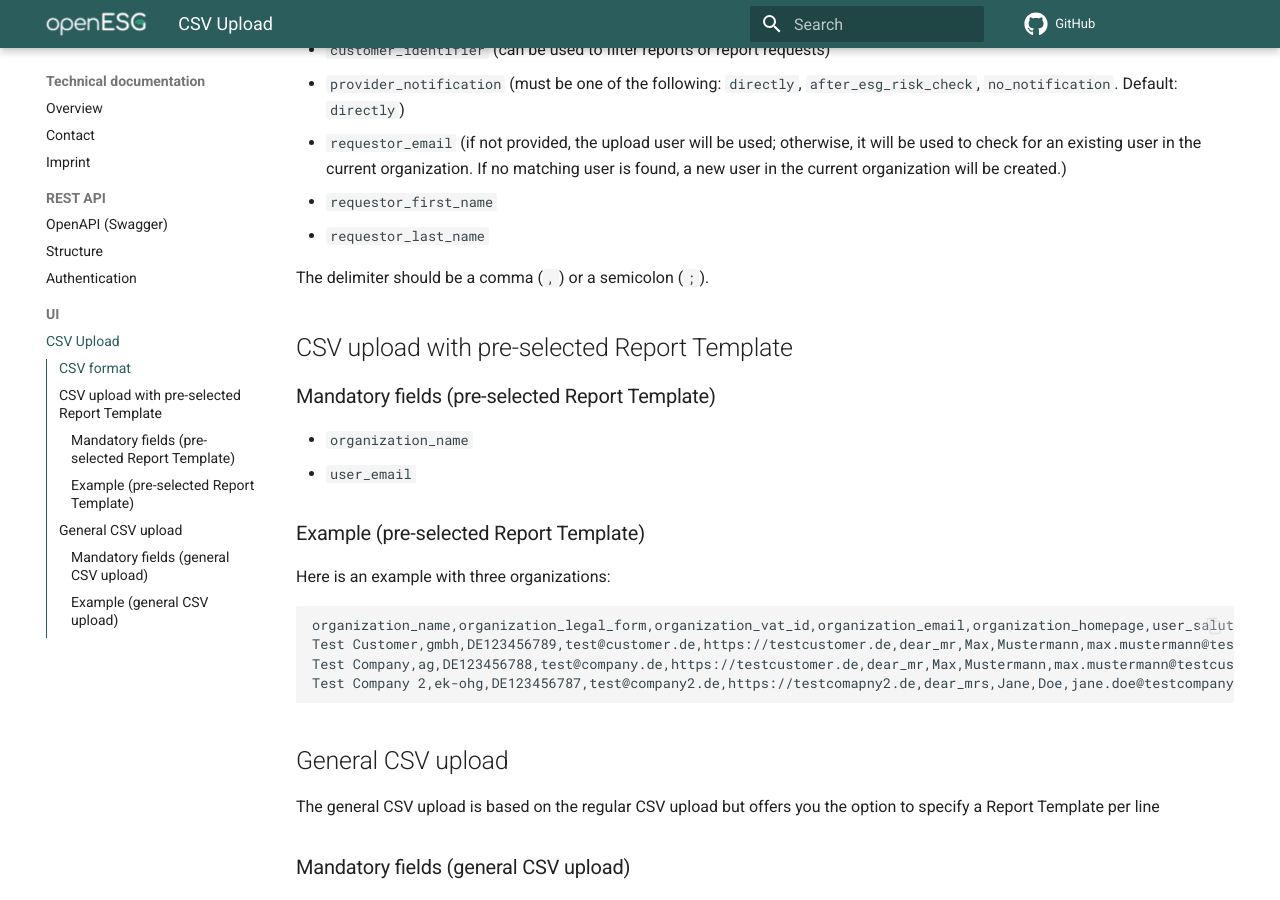
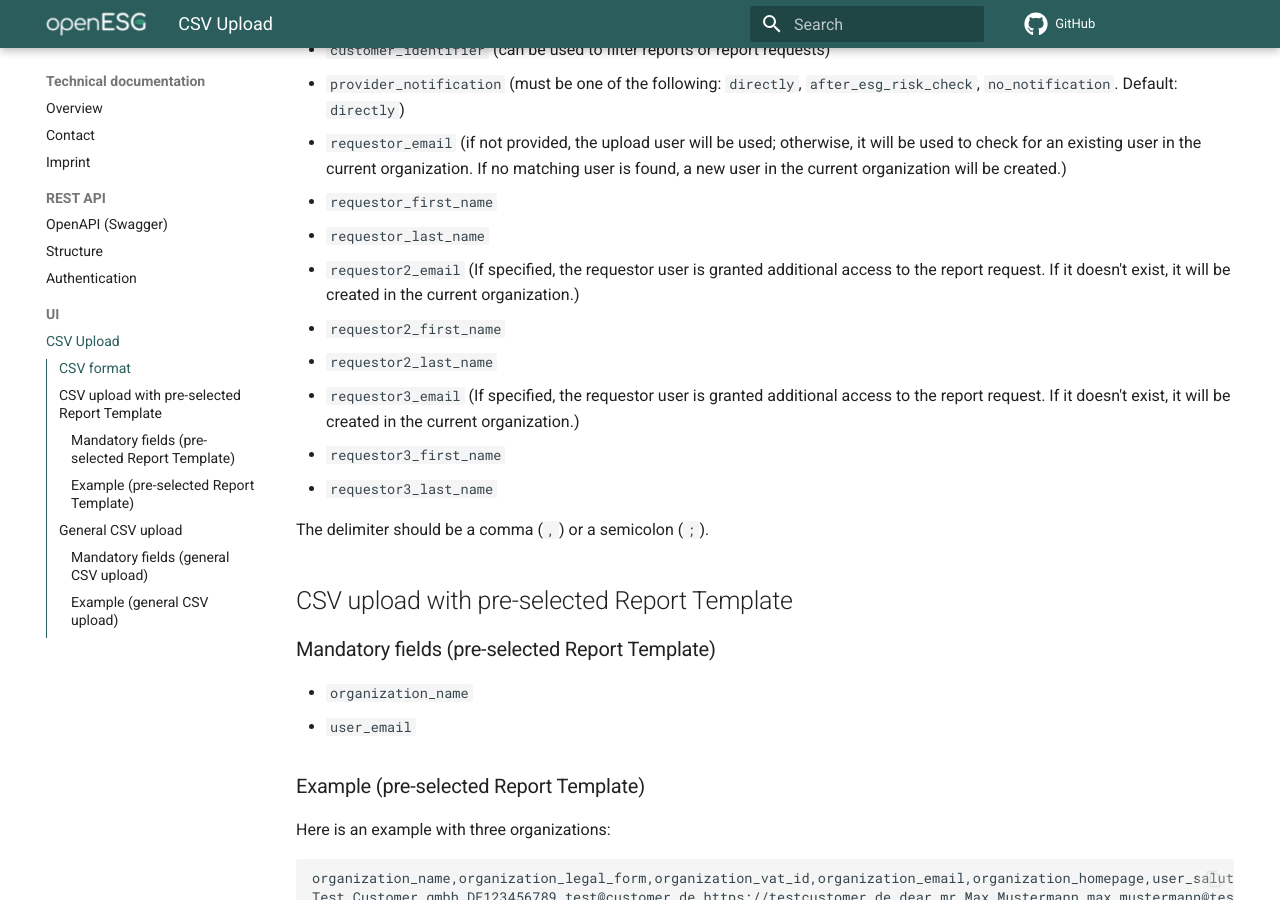
Before and after one commit to openESG-gmbh/documentation, an MkDocs documentation site: the page built from docs/ui/csv-upload.md, in a window 1280 px wide and 900 px high, scrolled down 1225 px. Built offline with MkDocs 1.6.1 and Material for MkDocs 9.7.7, drawn with Linux system fonts in a browser that asks for light colours; comment, search, counter and statistics services are not loaded.

Commit message:
docs(csv-upload): add fields to add access for up to two additional requestors

```diff
--- a/.pre-commit-config.yaml
+++ b/.pre-commit-config.yaml
@@ -1,6 +1,6 @@
 repos:
   - repo: https://github.com/pre-commit/pre-commit-hooks
-    rev: v5.0.0
+    rev: v6.0.0
     hooks:
       - id: check-yaml
       - id: end-of-file-fixer
--- a/docs/ui/csv-upload.md
+++ b/docs/ui/csv-upload.md
@@ -39,6 +39,12 @@ You can select from the following fields.
 * `requestor_email` (if not provided, the upload user will be used; otherwise, it will be used to check for an existing user in the current organization. If no matching user is found, a new user in the current organization will be created.) <!-- markdownlint-disable-line MD013 -->
 * `requestor_first_name`
 * `requestor_last_name`
+* `requestor2_email` (If specified, the requestor user is granted additional access to the report request. If it doesn't exist, it will be created in the current organization.) <!-- markdownlint-disable-line MD013 -->
+* `requestor2_first_name`
+* `requestor2_last_name`
+* `requestor3_email` (If specified, the requestor user is granted additional access to the report request. If it doesn't exist, it will be created in the current organization.) <!-- markdownlint-disable-line MD013 -->
+* `requestor3_first_name`
+* `requestor3_last_name`
 
 The delimiter should be a comma (`,`) or a semicolon (`;`).
 
```
Also changed, not shown: 1 other file.
